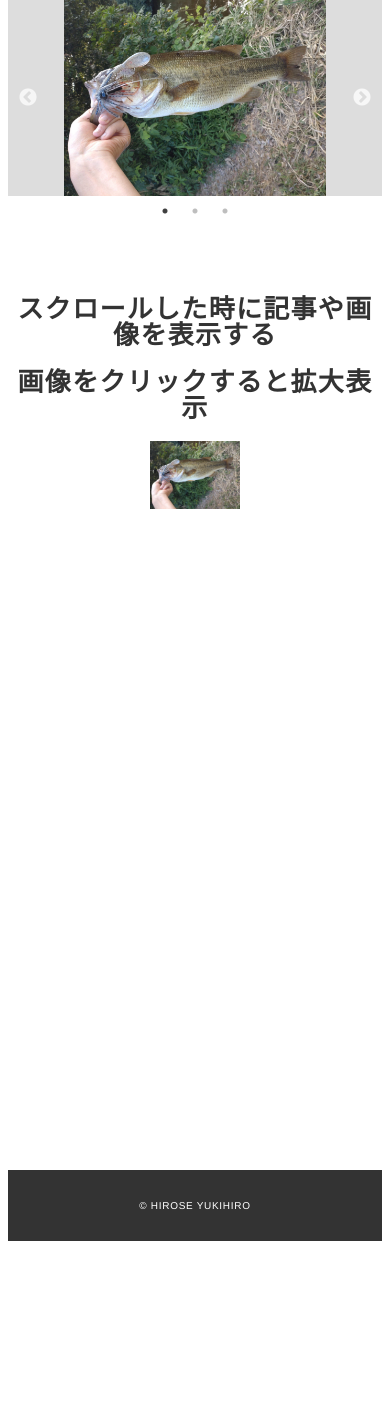
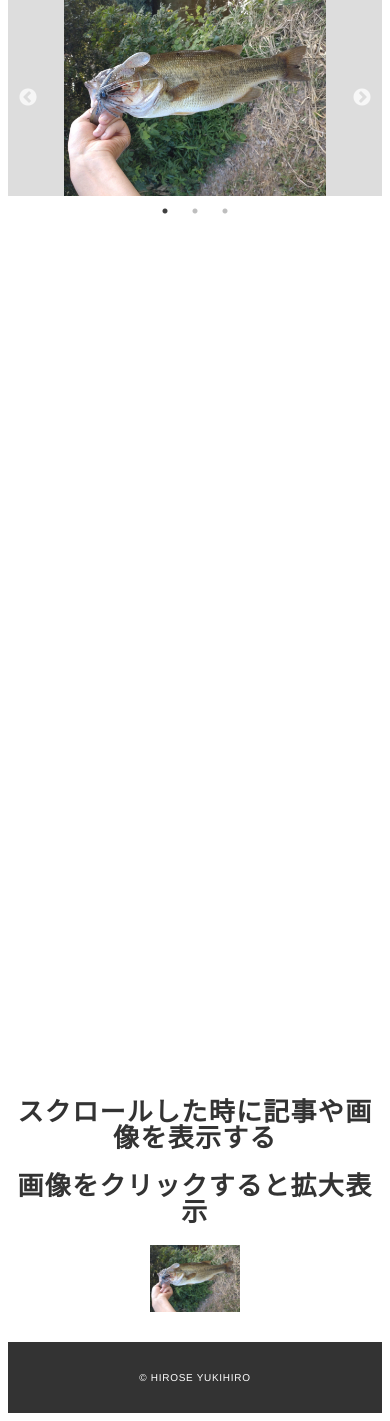
Before and after one commit to 21otamoT/Myportforio, a PHP site: page /jQuery.html in a window 390 px wide. Shown: the part 218-1639 px from the top of the page. Before the commit the page ends 1459 px from the top, so only its background shows below. Run offline with PHP 8.4, Linux system fonts and the light colour scheme.

Commit message:
記事の変更

```diff
--- a/css/style.css
+++ b/css/style.css
@@ -835,8 +835,8 @@ top:31px;
   height: 120px;
 }
 
-.jquery {
-  height: 100vh;
+.section1 {
+  height: 1000px;
 }
 
 .basss img {
```
